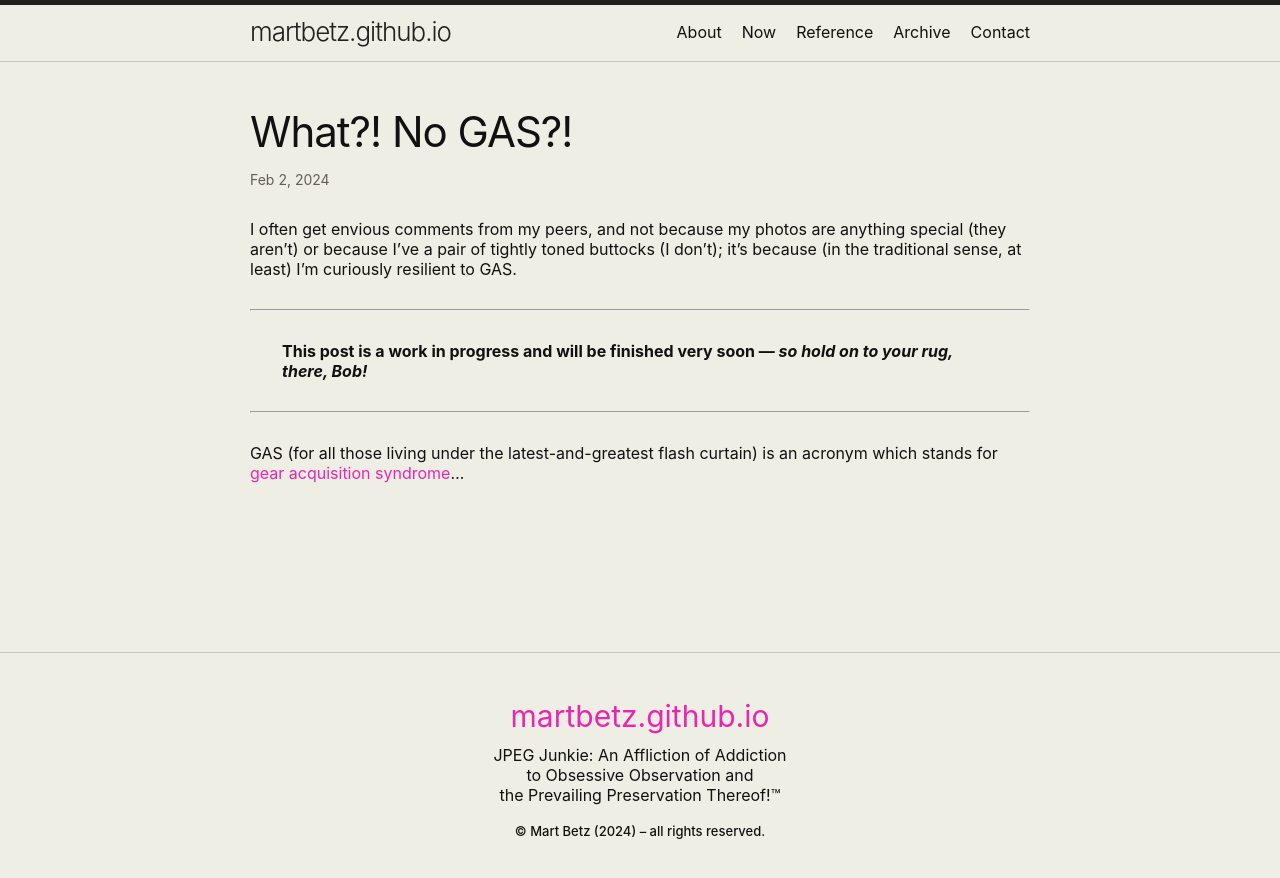
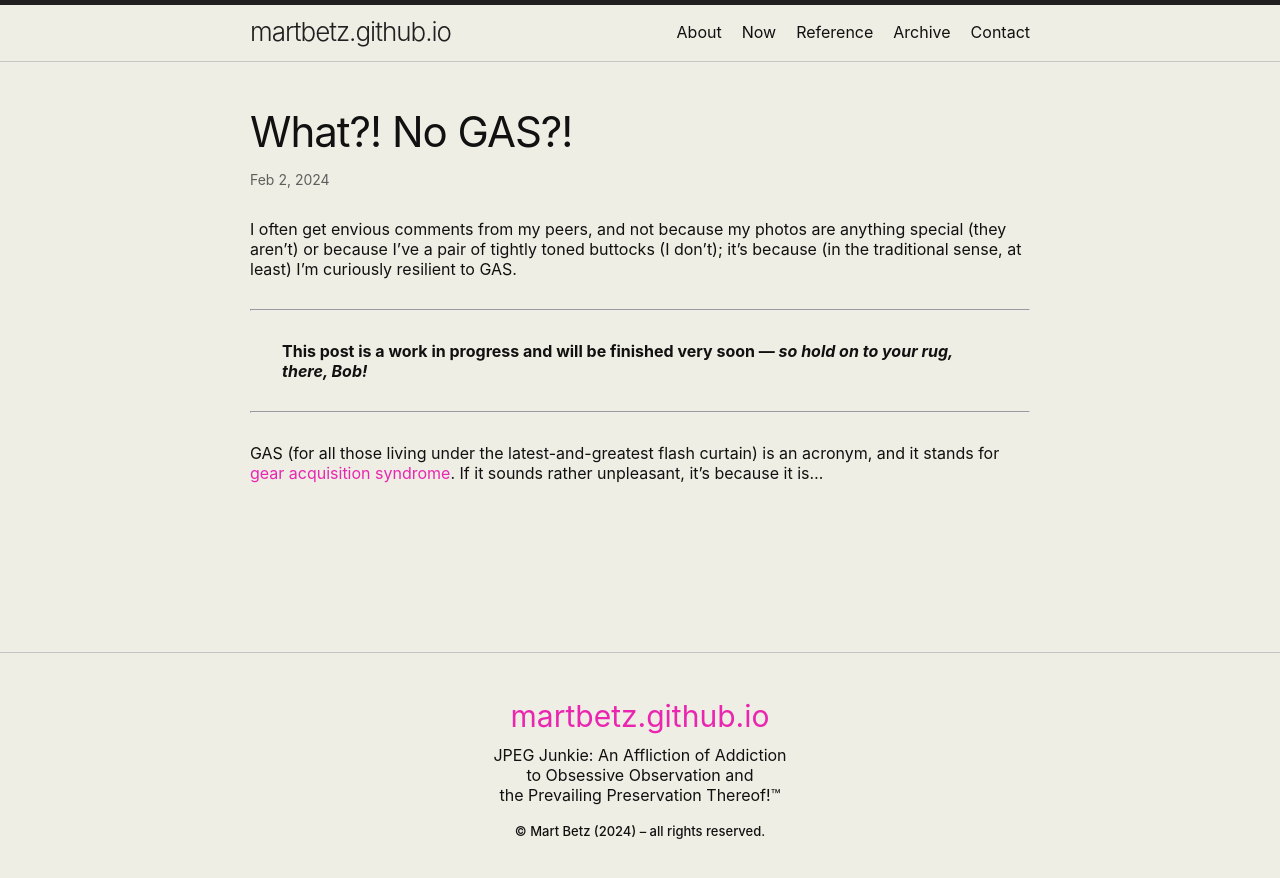
Before and after one commit to martbetz/martbetz.github.io, a Jekyll site: the page built from _posts/2024-02-02-what-no-gas.md, in a window 1280 px wide. Shown: the top 878 px of the page. Built offline with Jekyll 4.4.1, drawn with Linux system fonts in a browser that asks for light colours.

Commit message:
Update 2024-02-02-what-no-gas.md

```diff
--- a/_posts/2024-02-02-what-no-gas.md
+++ b/_posts/2024-02-02-what-no-gas.md
@@ -10,4 +10,4 @@
 <b>This post is a work in progress and will be finished very soon — <i>so hold on to your rug, there, Bob!</i></b><hr>
 </span></p>
 
-GAS (for all those living under the latest-and-greatest flash curtain) is an acronym which stands for [gear acquisition syndrome](https://de.m.wikipedia.org/wiki/Gear_Acquisition_Syndrome)...
+GAS (for all those living under the latest-and-greatest flash curtain) is an acronym, and it stands for [gear acquisition syndrome](https://de.m.wikipedia.org/wiki/Gear_Acquisition_Syndrome). If it sounds rather unpleasant, it's because it is...
```
